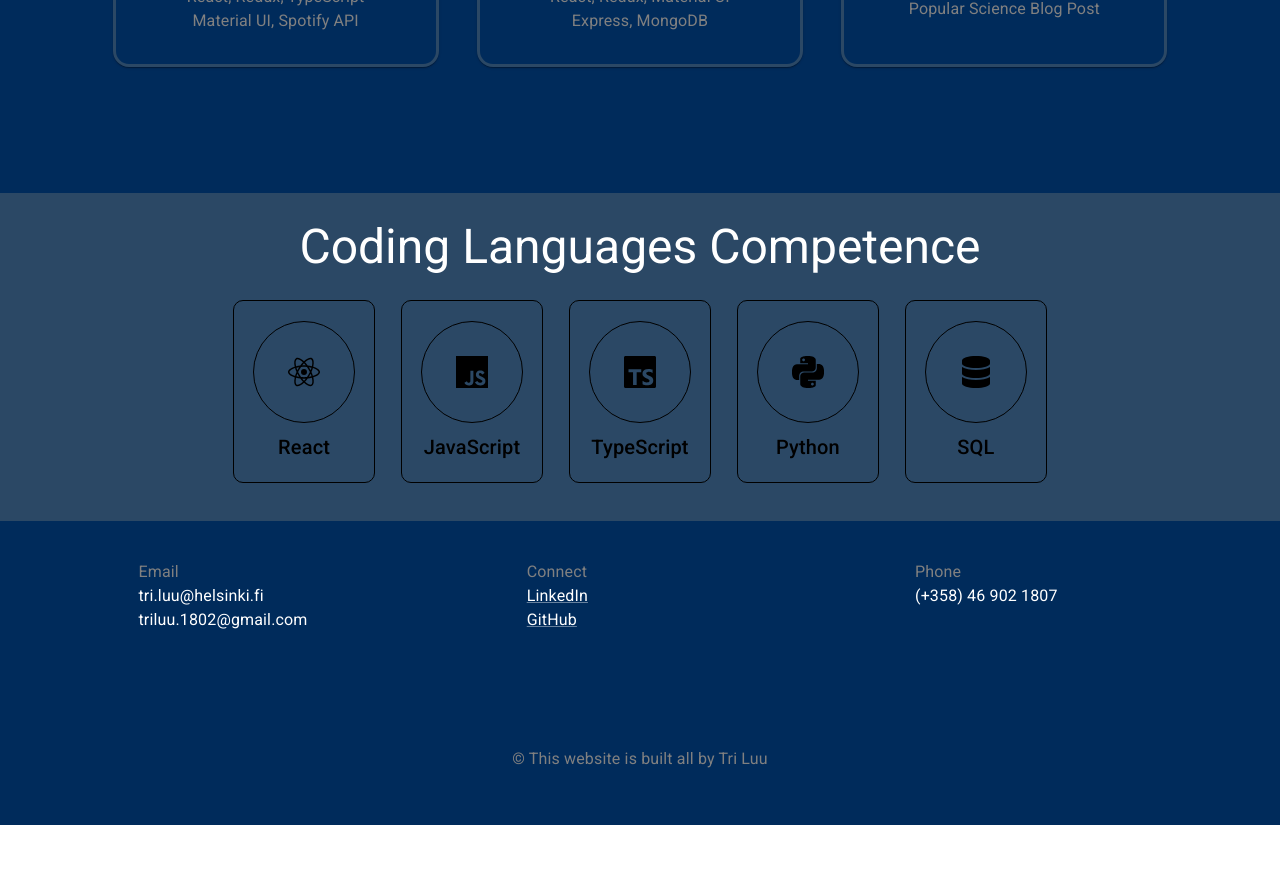
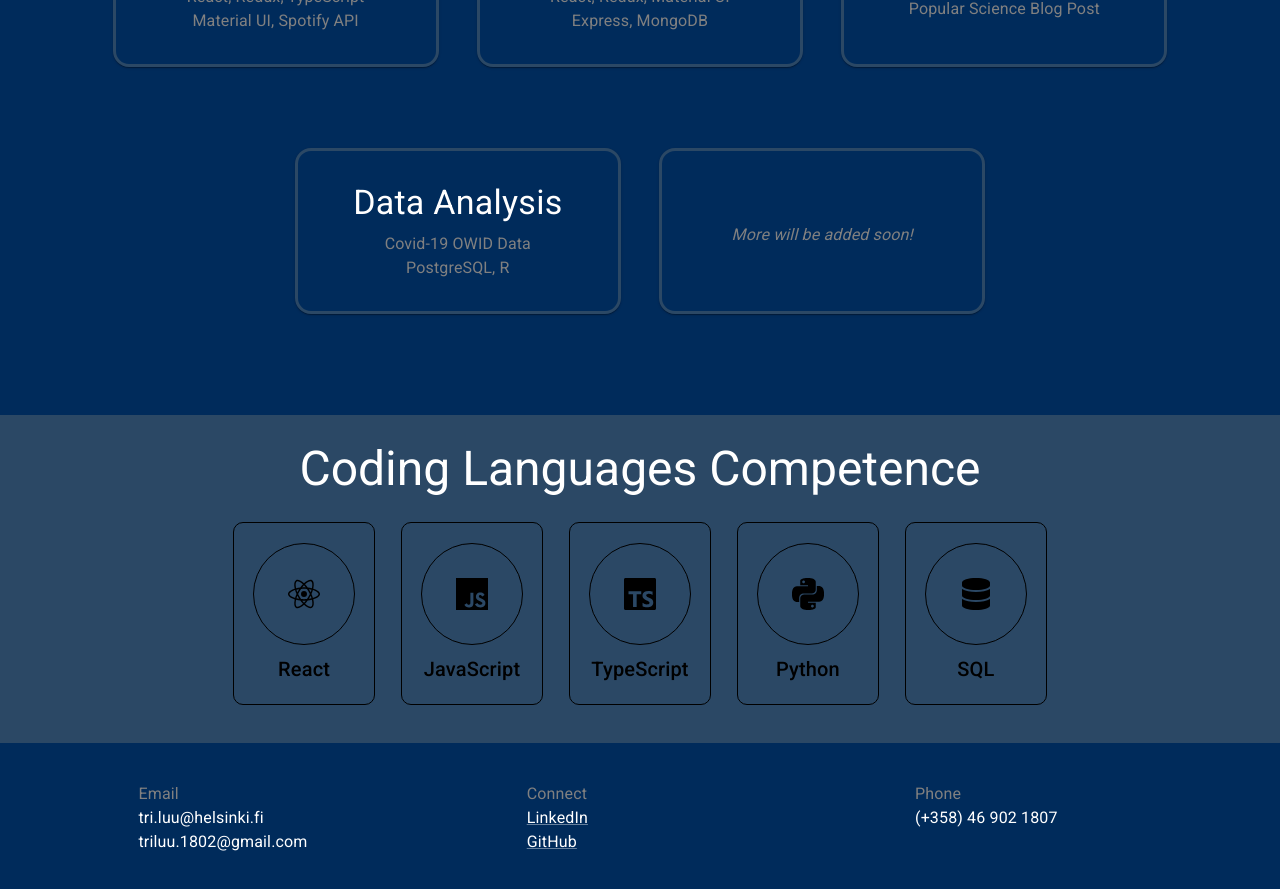
Before and after one commit to triluu03/personal-portfolio, a React (Create React App) app: page / in a window 1280 px wide. Shown: the part 2280-3169 px from the top of the page. Before the commit the page ends 3105 px from the top, so only its background shows below. Built offline with nearby package versions, Linux system fonts and the light colour scheme.

Commit message:
Add Covid-19 Data Analysis Project Page

```diff
--- a/src/components/Projects.js
+++ b/src/components/Projects.js
@@ -5,6 +5,7 @@ import { useState } from 'react'
 import Songsite from './projects/Songsite'
 import BookApp from './projects/BookApp'
 import BlogPost from './projects/BlogPost'
+import CovidAnalysis from './projects/CovidAnalysis'
 
 const ProjectToShow = ({ project }) => {
     switch (project) {
@@ -14,6 +15,8 @@ const ProjectToShow = ({ project }) => {
             return <BookApp />
         case 'blogpost':
             return <BlogPost />
+        case 'covid_data_analysis':
+            return <CovidAnalysis />
         default:
             return null
     }
@@ -169,6 +172,65 @@ const Projects = () => {
                     </CardActionArea>
                 </Card>
             </Box>
+            <Box
+                sx={{
+                    maxWidth: '100%',
+                    display: 'flex',
+                    justifyContent: 'center',
+                    flexDirection: 'row',
+                    flexWrap: 'wrap',
+                    mb: '12%',
+                }}
+            >
+                <Card
+                    sx={{
+                        ...styles.projectContainer,
+                        bgcolor:
+                            projects === 'covid_data_analysis'
+                                ? 'secondary.main'
+                                : 'primary.main',
+                    }}
+                >
+                    <CardActionArea
+                        sx={{ ...styles.projectCardActions }}
+                        onClick={() => setProjects('covid_data_analysis')}
+                    >
+                        <Typography
+                            variant='h4'
+                            color='textPrimary.main'
+                            sx={{ mb: 1 }}
+                        >
+                            Data Analysis
+                        </Typography>
+                        <Typography variant='body1' color='textSecondary.main'>
+                            Covid-19 OWID Data
+                        </Typography>
+                        <Typography variant='body1' color='textSecondary.main'>
+                            PostgreSQL, R
+                        </Typography>
+                    </CardActionArea>
+                </Card>
+                <Card
+                    sx={{
+                        ...styles.projectContainer,
+                        bgcolor: 'primary.main',
+                    }}
+                >
+                    <CardActionArea
+                        sx={{ ...styles.projectCardActions }}
+                        // onClick={() => setProjects('')}
+                    >
+                        <Typography
+                            variant='h4'
+                            color='textPrimary.main'
+                            sx={{ mb: 1 }}
+                        ></Typography>
+                        <Typography variant='body1' color='textSecondary.main'>
+                            <i>More will be added soon!</i>
+                        </Typography>
+                    </CardActionArea>
+                </Card>
+            </Box>
             {projects === '' ? null : <ProjectToShow project={projects} />}
         </Box>
     )
--- /dev/null
+++ b/src/components/projects/CovidAnalysis.js
@@ -0,0 +1,76 @@
+import { Box, Typography, Link } from '@mui/material'
+
+// const image = {
+//     maxWidth: '100%',
+//     height: 'auto',
+//     borderRadius: '16px',
+// }
+
+const CovidAnalysis = () => (
+    <Box
+        sx={{
+            display: 'flex',
+            width: '100%',
+            justifyContent: 'left',
+            flexDirection: 'column',
+            ml: '6%',
+        }}
+    >
+        <Typography variant='h3' color='textPrimary.main'>
+            Covid-19 Data Analysis
+        </Typography>
+        <ul>
+            <Typography
+                component='li'
+                variant='h6'
+                color='textSecondary.main'
+                sx={{ maxWidth: '70%' }}
+            >
+                <b>When:</b> <i>still being built</i>
+            </Typography>
+            <Typography
+                component='li'
+                variant='h6'
+                color='textSecondary.main'
+                sx={{ maxWidth: '70%' }}
+            >
+                <b>Where:</b> You guys can check the source code of this project{' '}
+                <Link
+                    href='https://github.com/triluu03/covid_data_analysis'
+                    target='_blank'
+                    color='cardTitle.main'
+                >
+                    here.
+                </Link>
+            </Typography>
+            <Typography
+                component='li'
+                variant='h6'
+                color='textSecondary.main'
+                sx={{ maxWidth: '70%' }}
+            >
+                <b>What is this project:</b> This is a data analysis project
+                that visualize correlations between Covid-19 spread and social
+                factors. I built this using{' '}
+                <span style={{ color: '#8FE3CF' }}>PostgreSQL, R</span> and{' '}
+                <span style={{ color: '#8FE3CF' }}>OWID Covid-19 Data</span>{' '}
+            </Typography>
+        </ul>
+        {/* <Box sx={{ width: '70%', height: 'auto', mb: '1%' }}>
+            <img
+                src={require('../../images/songsite_1.png')}
+                alt='songsite'
+                style={image}
+            />
+        </Box>
+        <Box sx={{ width: '70%', height: 'auto', mb: '4%' }}>
+            <img
+                src={require('../../images/songsite_2.png')}
+                alt='songsite'
+                style={image}
+            />
+        </Box> */}
+    </Box>
+)
+
+export default CovidAnalysis
```
